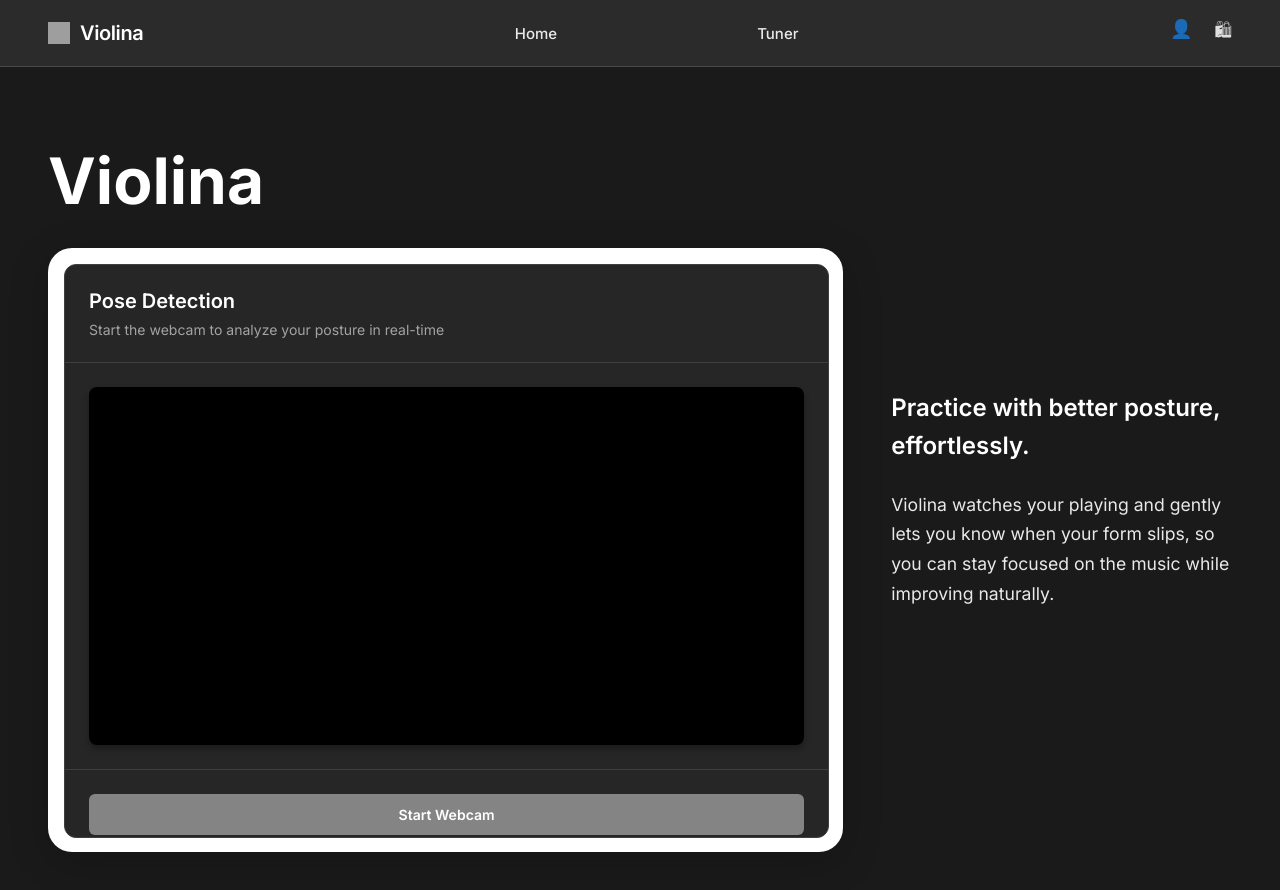
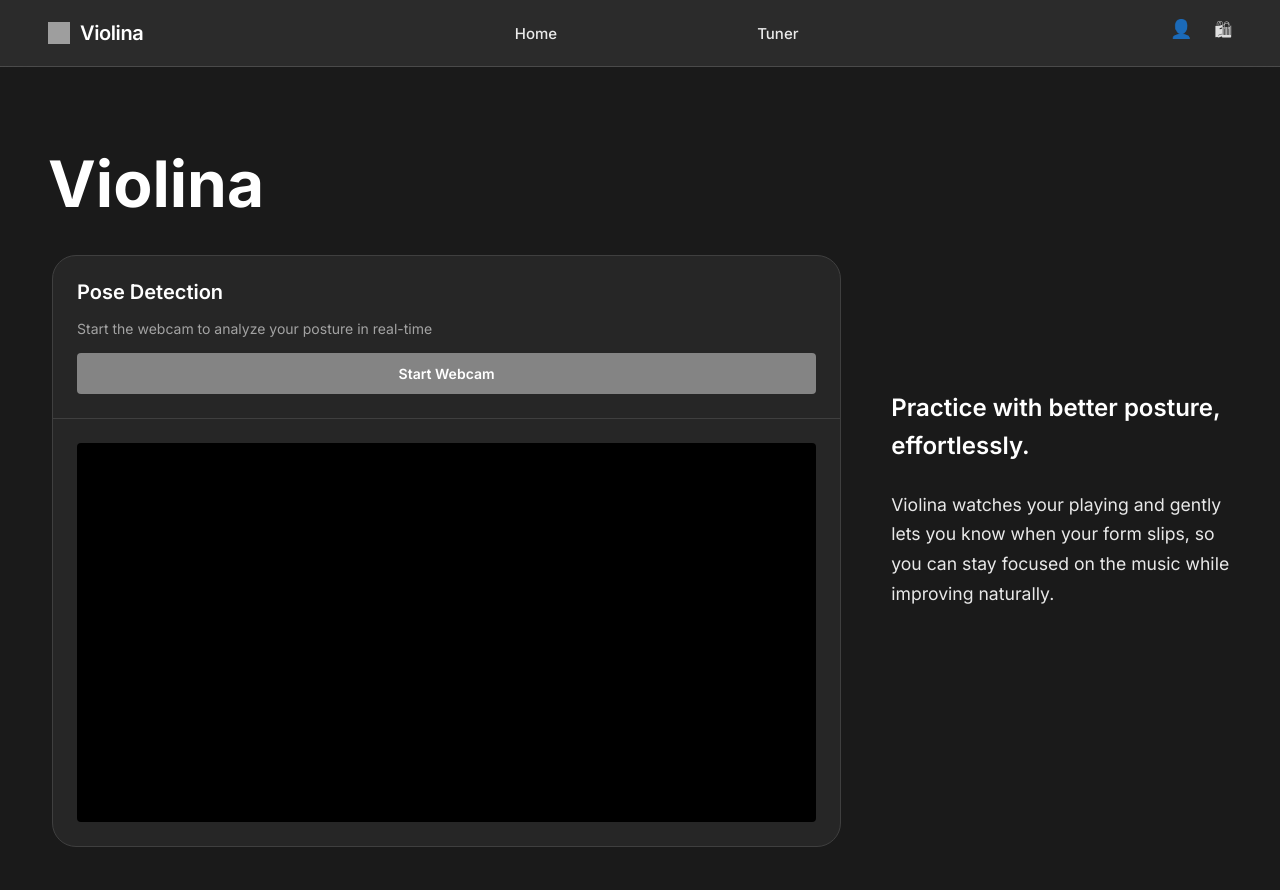
Before and after one commit to mekaeel-m/deltahacks2026, a React (Vite) app in the folder front-end/: page / in a window 1280 px wide. Shown: the top 890 px of the page. Built offline with nearby package versions, Linux system fonts and the light colour scheme; grey boxes are pictures that could not be loaded.

Commit message:
more styling changes

```diff
--- a/front-end/src/components/Webcam.jsx
+++ b/front-end/src/components/Webcam.jsx
@@ -47,19 +47,6 @@ export default function Webcam() {
         <p className="card-description">
           Start the webcam to analyze your posture in real-time
         </p>
-      </div>
-
-      <div className="card-content">
-        <div className="video-container">
-          <video
-            ref={videoRef}
-            autoPlay
-            playsInline
-          />
-        </div>
-      </div>
-
-      <div className="card-footer">
         {!isActive ? (
           <button
             onClick={startWebcam}
@@ -76,6 +63,16 @@ export default function Webcam() {
           </button>
         )}
       </div>
+
+      <div className="card-content">
+        <div className="video-container">
+          <video
+            ref={videoRef}
+            autoPlay
+            playsInline
+          />
+        </div>
+      </div>
     </div>
   );
 }
--- a/front-end/src/styles/Home.css
+++ b/front-end/src/styles/Home.css
@@ -25,10 +25,8 @@
 }
 
 .webcam-box {
-    background-color: #ffffff;
     border-radius: 24px;
-    padding: 1rem;
-    box-shadow: 0 10px 40px rgba(0, 0, 0, 0.2);
+    padding: 0.25rem;
     overflow: hidden;
     aspect-ratio: 1 / 0.75;
 }
--- a/front-end/src/styles/Webcam.css
+++ b/front-end/src/styles/Webcam.css
@@ -5,20 +5,23 @@
     flex-direction: column;
     background-color: #262626;
     border: 1px solid #3f3f3f;
-    border-radius: 12px;
+    border-radius: 24px;
     overflow: hidden;
 }
 
 .card-header {
     padding: 1.5rem;
     border-bottom: 1px solid #3f3f3f;
+    display: flex;
+    flex-direction: column;
+    gap: 1rem;
 }
 
 .card-title {
     font-size: 1.25rem;
     font-weight: 600;
     color: #ffffff;
-    margin: 0 0 0.5rem 0;
+    margin: 0;
 }
 
 .card-description {
@@ -38,10 +41,9 @@
 .video-container {
     width: 100%;
     height: 100%;
-    border-radius: 8px;
+    border-radius: 4px;
     overflow: hidden;
     background-color: #000;
-    box-shadow: 0 4px 6px rgba(0, 0, 0, 0.3);
 }
 
 .video-container video {
@@ -59,14 +61,14 @@
 }
 
 .webcam-button {
-    flex: 1;
     padding: 0.75rem 1.5rem;
     font-size: 0.875rem;
     border: none;
-    border-radius: 6px;
+    border-radius: 4px;
     cursor: pointer;
     font-weight: 600;
     transition: all 0.2s ease;
+    width: 100%;
 }
 
 .start-button {
```
